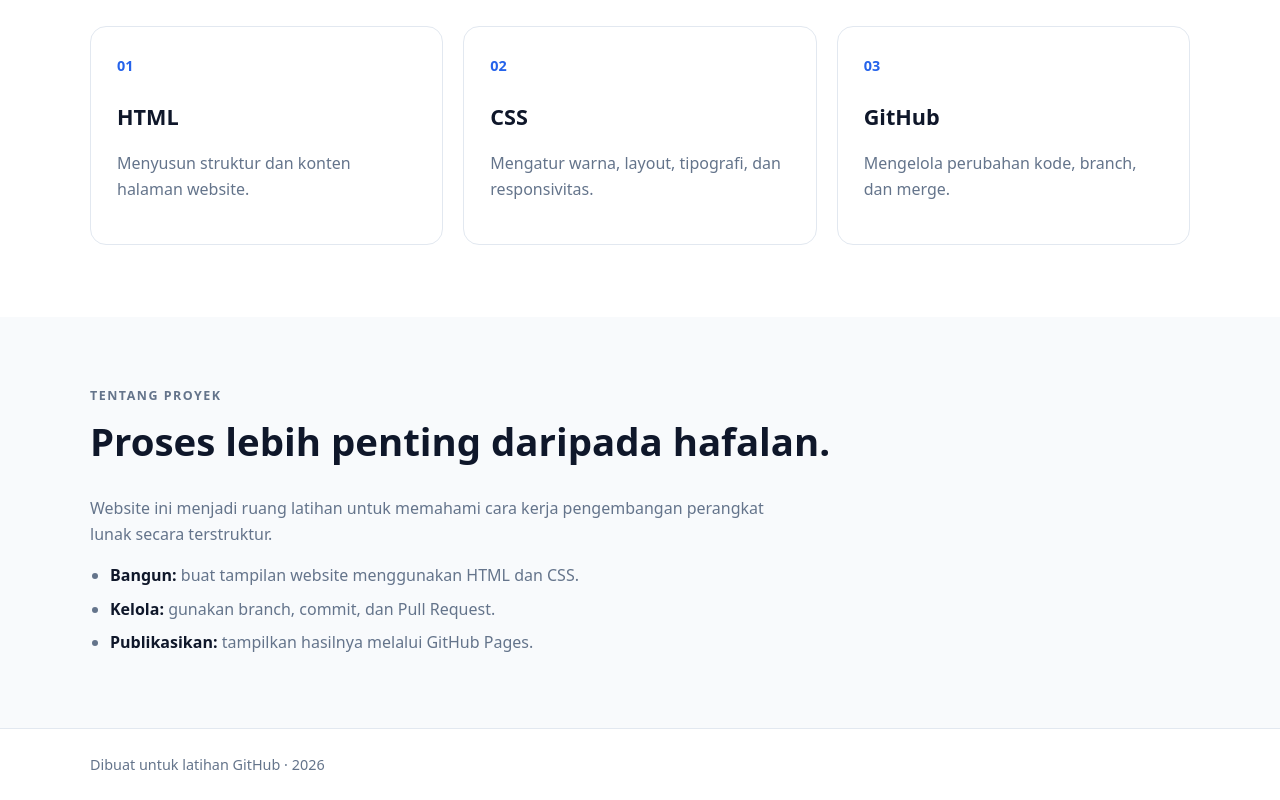
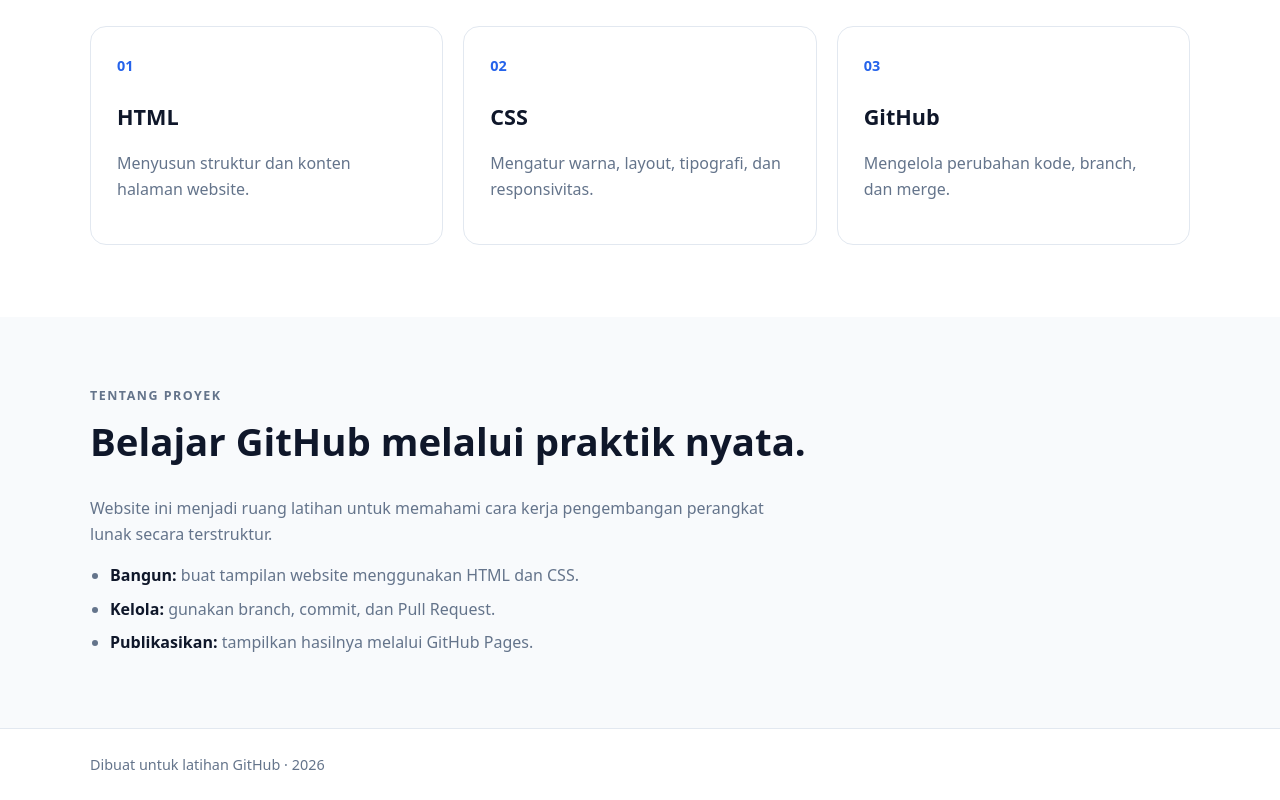
Before and after one commit to SeasonDhie/belajar-website-github, a plain HTML site: page index.html in a window 1280 px wide. Shown: the part 851-1651 px from the top of the page. Drawn offline with Linux system fonts and the light colour scheme.

Commit message:
practice: change about title from branch A

```diff
--- a/index.html
+++ b/index.html
@@ -75,7 +75,7 @@
   <div class="container">
     <p class="eyebrow">TENTANG PROYEK</p>
 
-    <h2>Proses lebih penting daripada hafalan.</h2>
+    <h2>Belajar GitHub melalui praktik nyata.</h2>
 
     <p>
       Website ini menjadi ruang latihan untuk memahami
```
